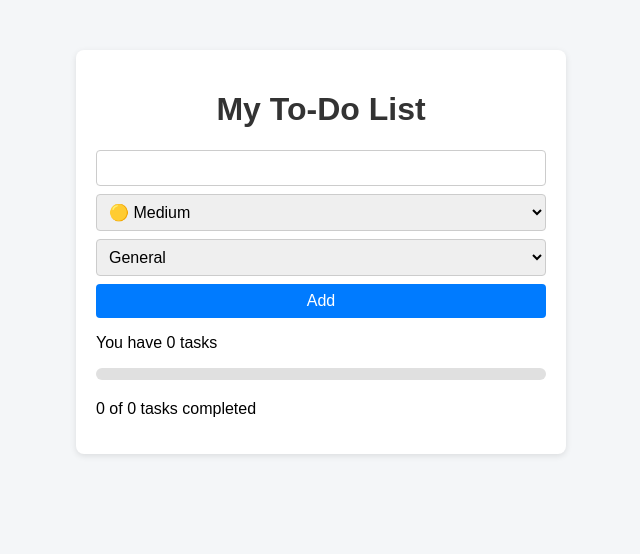
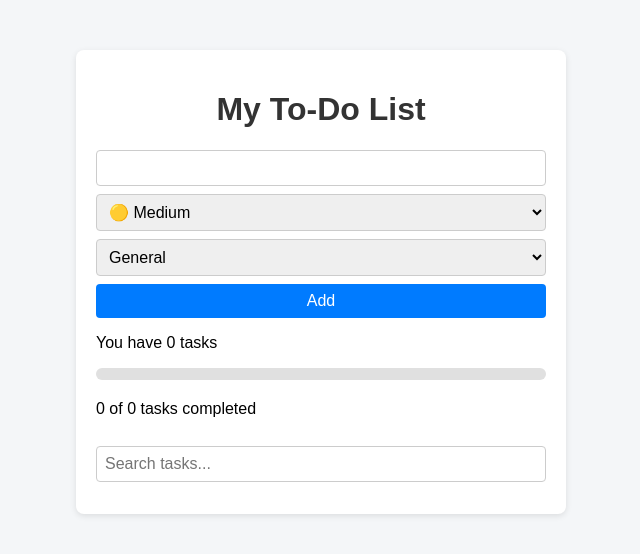
Before and after one commit to viktoria365dev/react-todo, a React (Vite) app: page / in a window 1280 px wide. Shown: the top 554 px of the page, without its empty margins (319-959 px from the left). Built offline with nearby package versions, Linux system fonts and the light colour scheme.

Commit message:
feat: add search bar

```diff
--- a/src/App.css
+++ b/src/App.css
@@ -269,6 +269,23 @@ li {
   transition: all 0.3s ease;
 }
 
+/* Search bar */
+.search-bar {
+  width: 100%;
+  padding: 8px 12px;
+  margin: 12px 0;
+  font-size: 1rem;
+  border: 1px solid #ccc;
+  border-radius: 4px;
+  box-sizing: border-box;
+}
+
+.search-bar:focus {
+  outline: none;
+  border-color: #007bff;
+  box-shadow: 0 0 3px rgba(0, 123, 255, 0.5);
+}
+
 /* Responsive */
 @media (max-width: 360px) {
   h1 {
--- a/src/App.jsx
+++ b/src/App.jsx
@@ -20,6 +20,7 @@ function App() {
   const [editingPriority, setEditingPriority] = useState("medium");
   const [selectedCategory, setSelectedCategory] = useState("general");
   const [editingCategory, setEditingCategory] = useState("general");
+  const [searchTerm, setSearchTerm] = useState("");
 
   const priorityOrder = {
     high: 0,
@@ -141,9 +142,20 @@ function App() {
       <p>
         {completed} of {total} tasks completed
       </p>
+      <input
+        type="text"
+        placeholder="Search tasks..."
+        value={searchTerm}
+        onChange={(e) => setSearchTerm(e.target.value)}
+        className="search-bar"
+      />
 
       <ul>
-        {sortedTasks.map((task) => (
+        {sortedTasks
+          .filter((task) =>
+            task.text.toLowerCase().includes(searchTerm.toLowerCase())
+          )
+          .map((task) => (
             <TaskItem
               key={task.id}
               task={task}
```
Lines whose indentation alone changed are shown as unchanged.
